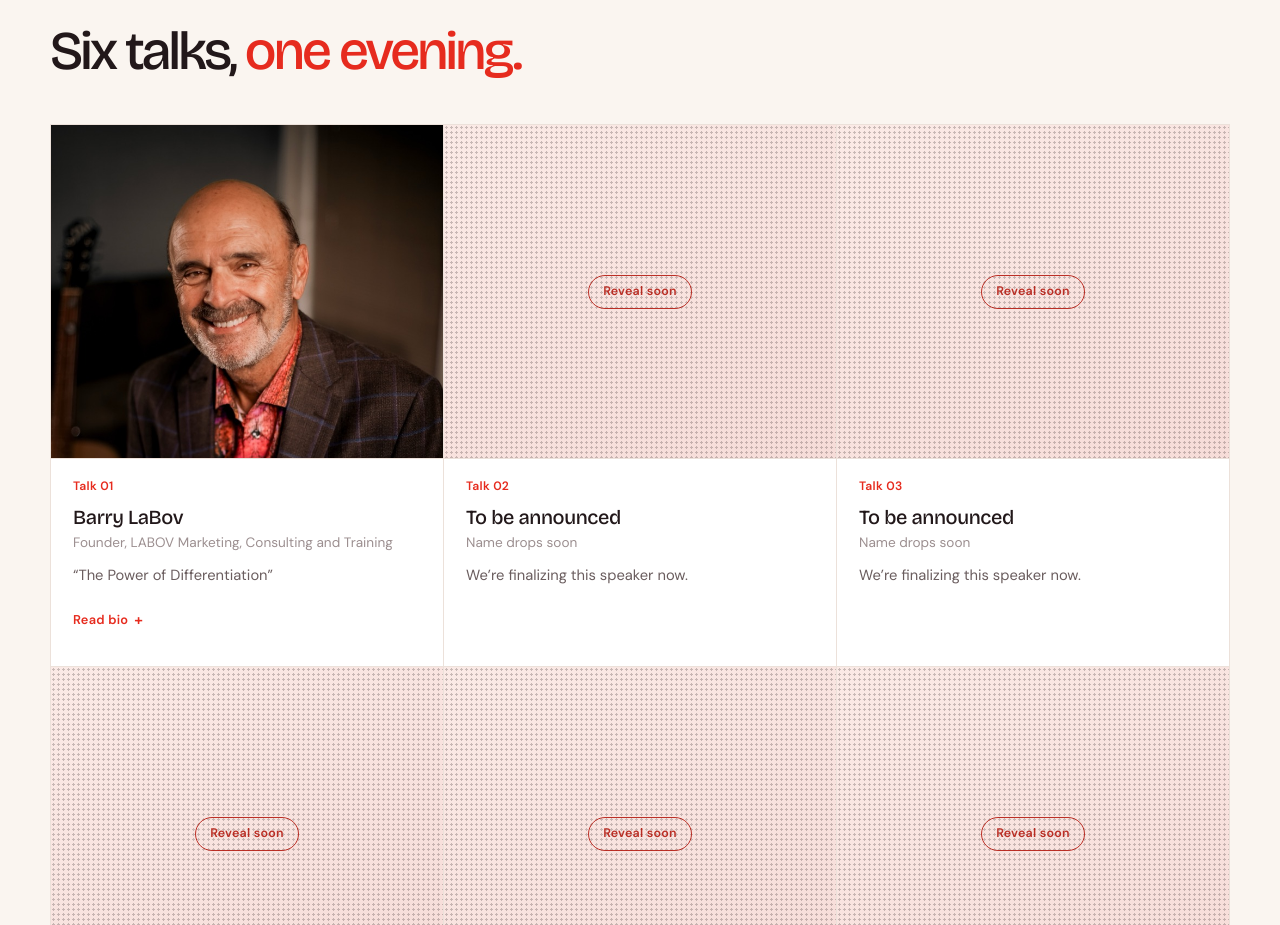
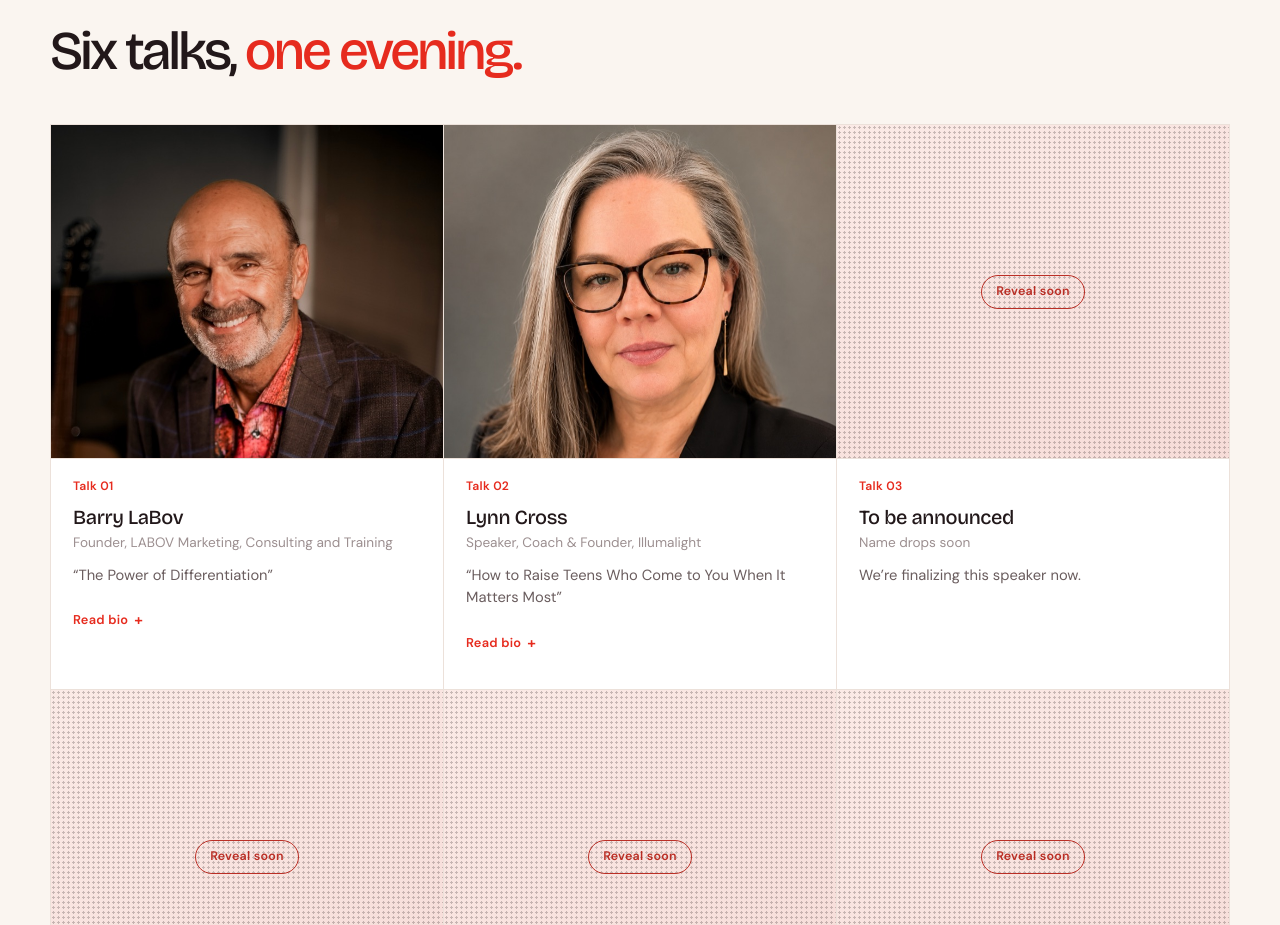
Before and after one commit to rikhinkavuru/TEDxHomestead, a React (Vite) app: page / in a window 1280 px wide. Shown: the part 1540-2465 px from the top of the page. Built offline with nearby package versions, Linux system fonts and the light colour scheme; no server answers.

Commit message:
Add second speaker Lynn Cross
- Add Lynn Cross (How to Raise Teens Who Come to You When It Matters Most)
  to speakers data with headshot resized for web (1122x1402 -> 720x899, 112KB)

Co-Authored-By: Claude Opus 4.8 (1M context) <noreply@anthropic.com>

```diff
--- a/src/data/speakers.ts
+++ b/src/data/speakers.ts
@@ -25,12 +25,12 @@ export const SPEAKERS: Speaker[] = [
     headshot: '/headshots/barry-labov.jpg',
   },
   {
-    id: 'speaker-2',
-    name: 'Speaker Name',
-    title: 'Title / Role',
-    talkTitle: 'Talk title goes here',
-    bio: 'A short bio for this speaker — who they are, what they do, and why their idea matters.',
-    headshot: '/headshots/speaker-2.jpg',
+    id: 'lynn-cross',
+    name: 'Lynn Cross',
+    title: 'Speaker, Coach & Founder, Illumalight',
+    talkTitle: 'How to Raise Teens Who Come to You When It Matters Most',
+    bio: 'Lynn Cross is a speaker, coach, and founder of Illumalight, where she helps parents build the kind of trust and connection that allows children to come to them when it matters most. After a 25-year corporate career leading teams and shaping consumer behavior for some of the world’s largest brands, Lynn turned her focus to one question: What helps teens feel safe enough to come to their parents when life gets hard? Today, through keynote speaking, coaching, courses, and practical family connection tools, she helps parents make the small shifts that build lasting trust and emotional safety. Her work is built around one simple but transformative belief: connection is one of the most overlooked forms of safety.',
+    headshot: '/headshots/lynn-cross.jpg',
   },
   {
     id: 'speaker-3',
```
Also changed, not shown: public/headshots/lynn-cross.jpg (added).
